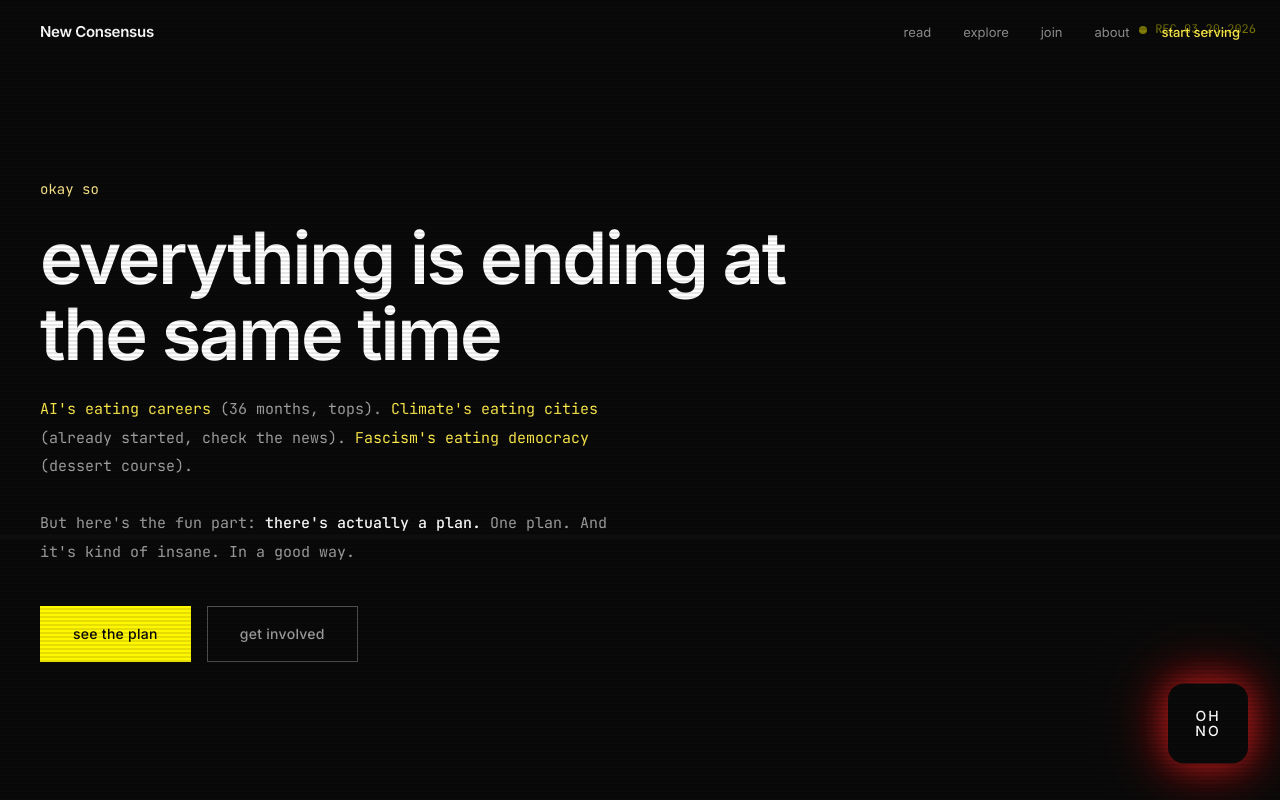
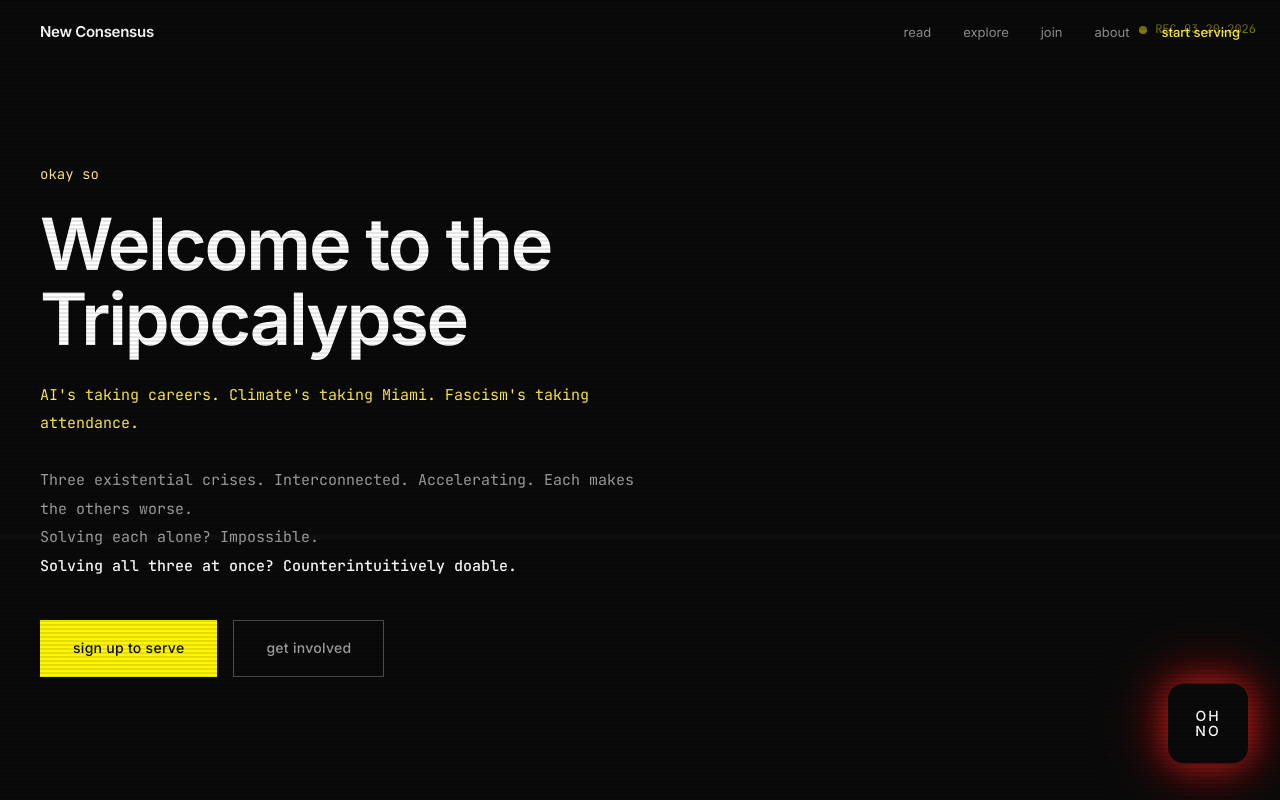
Before and after one commit to leentaher/consenues-beta, a plain HTML site: page index.html in a window 1280 px wide. Shown: the top 800 px of the page. Drawn offline with Linux system fonts and the light colour scheme.

Commit message:
Update hero copy: Tripocalypse headline, new subhead, Sign Up to Serve CTA

```diff
--- a/index.html
+++ b/index.html
@@ -255,6 +255,17 @@
     .panic-btn span {
       display: block;
       line-height: 1.1;
+    }
+
+    .panic-btn:hover {
+      background: var(--red-500);
+      color: var(--black);
+      transform: scale(1.1);
+      animation: pulse 2s infinite;
+    }
+
+    .panic-btn:active {
+      transform: scale(0.95);
     }
 
     /* ============================================
@@ -753,17 +764,20 @@
   <!-- Hero -->
   <section class="hero">
     <p class="hero-eyebrow">okay so</p>
-    <h1 class="hero-headline">everything is ending at the same time</h1>
+    <h1 class="hero-headline">Welcome to the Tripocalypse</h1>
     <p class="hero-subhead">
-      <span class="crisis">AI's eating careers</span> (36 months, tops).
-      <span class="crisis">Climate's eating cities</span> (already started, check the news).
-      <span class="crisis">Fascism's eating democracy</span> (dessert course).
+      <span class="crisis">AI's taking careers.</span>
+      <span class="crisis">Climate's taking Miami.</span>
+      <span class="crisis">Fascism's taking attendance.</span>
       <br><br>
-      But here's the fun part: <span class="hope">there's actually a plan.</span>
-      One plan. And it's kind of insane. In a good way.
+      Three existential crises. Interconnected. Accelerating. Each makes the others worse.
+      <br>
+      Solving each alone? Impossible.
+      <br>
+      <span class="hope">Solving all three at once? Counterintuitively doable.</span>
     </p>
     <div class="cta-row">
-      <a href="/read" class="cta cta-primary">see the plan</a>
+      <a href="/join" class="cta cta-primary">Sign Up to Serve</a>
       <a href="/join" class="cta cta-secondary">get involved</a>
     </div>
   </section>
```
